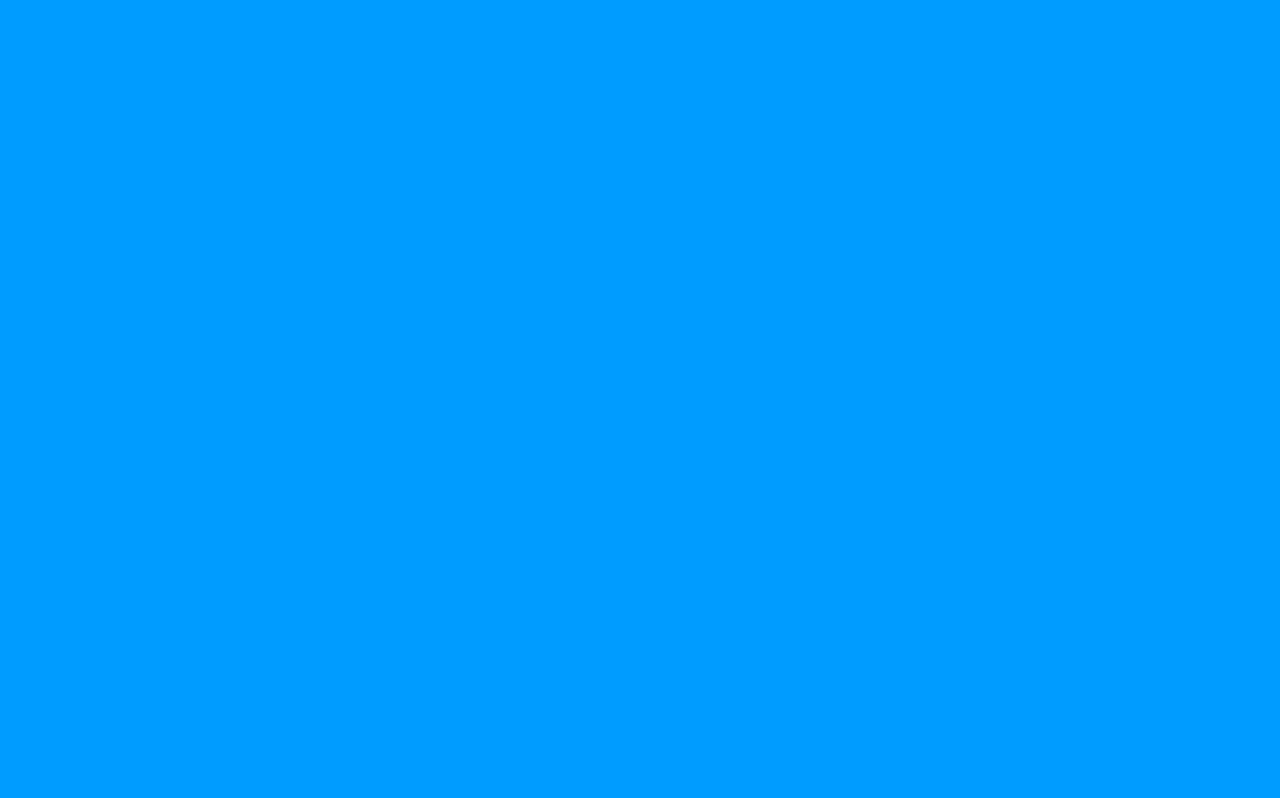
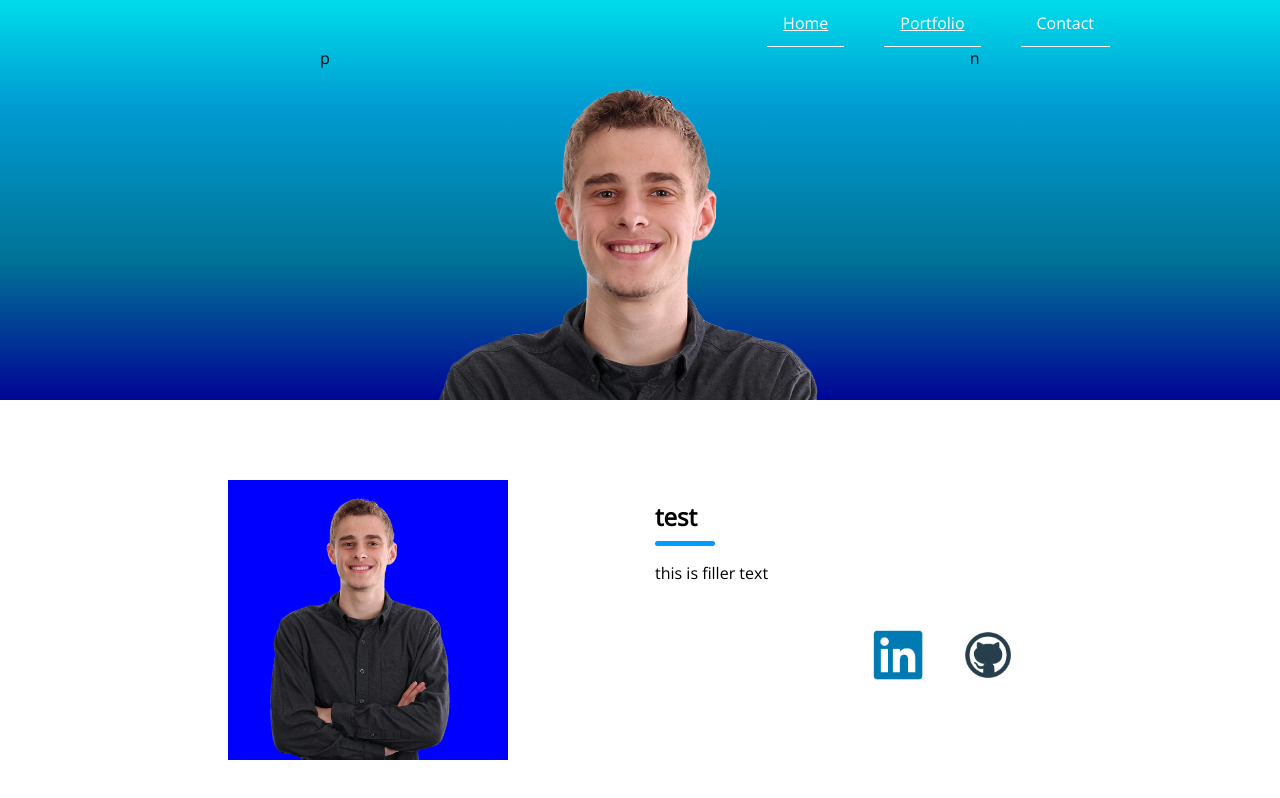
Before and after one commit to ColeBelfry/portfolio-app, a React (Create React App) app: page /Portfolio in a window 1280 px wide. Shown: the top 798 px of the page. Built offline with nearby package versions, Linux system fonts and the light colour scheme.

Commit message:
Started Portfolio Page

```diff
--- a/src/App.js
+++ b/src/App.js
@@ -17,7 +17,7 @@ function App() {
       <Routes>
         <Route path='/' element={<HomePage/>}></Route>
         <Route exact path='/Experience' component={ExperiencePage}></Route>
-        <Route exact path='/Portfolio' component={PortfolioPage}></Route>
+        <Route exact path='/Portfolio' element={<PortfolioPage/>}></Route>
         <Route exact path='/Skills' component={SkillsPage}></Route>
       </Routes>
     </BrowserRouter>
--- a/src/Pages/PortfolioPage.css
+++ b/src/Pages/PortfolioPage.css
@@ -0,0 +1,284 @@
+@import url('https://fonts.googleapis.com/css?family=Open+Sans&display=swap');
+
+body {
+    font-family: 'Open Sans';
+    background: #009cff;
+    height: 100%;
+    margin: 0;
+}
+
+.navbar {
+    /* box-shadow: 0px 0px 16px 0px rgba(0, 0, 0, 0.2);
+    border-bottom: 3px solid white; */
+    z-index: 1;
+}
+
+.navLinks {
+    display: flex;
+    justify-content: right;
+    margin: 0px 150px 0px 0px;
+}
+
+.navLinks a {
+    color: white;
+    padding: 12px 16px;
+    display: block;
+    border-bottom: 1px solid white;
+    margin: 0px 20px 0px 20px;
+}
+
+.navLinks a:hover {
+    color: black;
+    background-color: white;
+}
+
+.body-container {
+    display: flex;
+    flex-direction: column;
+    justify-content: center;
+}
+.portfolio-banner {
+    background: rgb(0,5,149);
+    background: linear-gradient(0deg, rgba(0,5,149,1) 0%, rgba(0,115,149,1) 35%, rgba(0,155,210,1) 73%, rgba(0,220,234,1) 100%);
+    /* background: rgb(218, 0, 80);
+    background: linear-gradient(0deg, rgba(218, 0, 80, 1) 0%, rgba(142, 43, 136, 1) 100%); */
+    height: 400px;
+    width: 100%;
+}
+
+.header-content {
+    display: flex;
+    flex-direction: row;
+    margin-top: 20px;
+}
+
+.header-text {
+    padding: 30px;
+    margin: 50px 50px 50px 100px;
+}
+
+#header-buttons {
+    display: block;
+    margin-top: 50px;
+    margin-left: auto;
+    margin-right: auto;
+    width: 50%;
+}
+.header-text a {
+    border: 2px solid #009cff;
+    color: white;
+    padding: 8px;
+    margin: 15px;
+}
+
+.header-text a:hover {
+    border: 2px solid white;
+    background-color: white;
+    color: black;
+    padding: 8px;
+    margin: 15px;
+}
+
+.slideshow-container {
+    display: flex;
+    margin-left: auto;
+    margin-right: auto;
+    width: 50%;
+}
+
+.slideshow-container img {
+    width: 100%;
+    height: auto;
+}
+.prev-btn {
+
+}
+.next-btn {
+
+}
+.image-container {
+    width: 0%;
+}
+.header-image {
+    height: 558px;
+    width: 558px;
+    margin-left: auto;
+    margin-right: auto;
+    margin-top: 0px;
+}
+
+.intro-container {
+    display: flex;
+    flex-direction: row;
+    width: auto;
+    height: auto;
+    padding: 80px 50px 50px 80px;
+    color: black;
+    background-color: rgba(255, 255, 255, 1);
+    /* border-radius: 11px 11px 10px 10px; */
+    overflow: hidden;
+}
+.intro-left {
+    display: flex;
+    flex-direction: column;
+    justify-content: center;
+    margin-left: auto;
+    margin-right: auto;
+    background-color: rgba(255, 255, 255, 1);
+}
+
+.info-blocks {
+    display: flex;
+    flex-direction: row;
+    margin: 50px 0px 0px 0px;
+}
+.info-block {
+    background-color: #2b3c51;
+    width: 100px;
+    text-align: center;
+    margin: 10px;
+    padding: 5px;
+}
+.info-block h4 {
+    color: #00bcd4;
+    margin: 15px;
+}
+.info-block p {
+    color: white;
+    font-size: 11px;
+}
+.header-text div{
+    color: white;
+}
+.intro-right {
+    display: flex;
+    flex-direction: column;
+    width: 50%;
+    background-color: rgba(255, 255, 255, 1);
+}
+.intro-right h2 {
+    margin-bottom: 0px;
+}
+.style-line {
+    height: 5px;
+    width: 60px;
+    background-color: #009cff;
+    margin-left: 0px;
+    border: none;
+    border-radius: 5px;
+}
+
+.contact-line {
+    display: flex;
+}
+
+.contact-line h4 {
+    margin: .5em 3em .5em 0em;
+}
+.contact-line p {
+    margin: .5em 3em .5em 1em;
+}
+
+.contact-links {
+    display: flex;
+    justify-content: center;
+    margin-top: 30px;
+}
+
+.services-container {
+    background-color: #252b33;
+    color: white;
+    padding: 50px;
+}
+.nav-container {
+    display: flex;
+    flex-direction: row;
+    flex-wrap: wrap;
+    margin: 30px 200px;
+    justify-content: center;
+}
+
+.skills-container {
+    background-color: #eaeaea;
+    color: black;
+    padding: 50px;
+}
+
+.stats-container {
+    display: flex;
+    flex-direction: row;
+    flex-wrap: wrap;
+    margin: 30px 30px;
+    justify-content: center;
+}
+
+
+.gradient-banner div{
+    text-align: center;
+    margin-top: 100px;
+    color: white;
+    font-size: 3rem;
+    font-weight: bold;
+    animation-name: flyIn;
+    animation-duration: 2s;
+}
+
+.utility-bar {
+    width: 100%;
+    border-bottom: 1px solid gray;
+    padding: 20px;
+}
+
+.search-bar {
+    font-size: 16px;
+    border: 1px solid gray;
+    border-radius: 10px;
+    padding: 5px 5px;
+}
+
+
+.nav-card {
+    width: 40%;
+    height: 120px;
+    background-color: #00bcd4;
+    margin: 15px 5px;
+    padding: 20px;
+    overflow: hidden;
+    box-shadow: 0 4px 8px 0 rgba(0, 0, 0, 0.2), 0 6px 20px 0 rgba(0, 0, 0, 0.19);
+}
+
+.nav-card:hover {
+    border: 1px solid white;
+}
+
+.nav-body {
+    width: 100%;
+    height: 100%;
+    padding: 5px;
+    background-color: rgba(255, 255, 255, 1);
+}
+
+.quiz-title {
+    font-size: 18px;
+    font-weight: bold;
+}
+
+.quiz-body p {
+    margin-top: 1px;
+}
+
+@keyframes flyIn {
+  0% {
+    transform: translate(0%, 120%);
+  }
+
+  80% {
+    transform: translate(0%, -15%);
+  }
+  90% {
+    transform: translate(0%, 5%);
+  }
+  100% {
+    transform: translate(0%, 0%);
+  }
+}
--- a/src/Pages/PortfolioPage.jsx
+++ b/src/Pages/PortfolioPage.jsx
@@ -1,52 +1,47 @@
-import './HomePage.css';
+import './PortfolioPage.css';
 
-import React, { Component } from 'react';
+import React, { Component, useState, useEffect } from 'react';
 import Header from '../Components/Header.jsx';
 import Footer from '../Components/Footer.jsx';
 import TextBlock from '../Components/TextBlock.jsx';
-import SkillBar from '../Components/SkillBar.jsx';
 
 function PortfolioPage(){
+    const [projects, setProjects] = useState([{image: "Square_Cole_Belfry.png", name: "test", description: "this is filler text"}]);
+    const [projectIndex, setProjectIndex] = useState(0);
+
+    const onClickForward = () => {
+        if(projects.length-1 > projectIndex) {
+            setProjectIndex(projectIndex + 1);
+        }
+    }
+
+    const onClickBack = () => {
+        if(projectIndex !== 0){
+            setProjectIndex(projectIndex - 1);
+        }
+    }
+
+    useEffect(() => {
+        // decode json file and populate projects list
+    });
     return (
         <>
-            <div className="banner">
+            <div className="portfolio-banner" style={{backgroundImage: projects[projectIndex].image}}>
                 <Header/>
-
+                <div className="slideshow-container">
+                    <div className="prev-btn">p</div>
+                    <img src={projects[projectIndex].image}/>
+                    <div className="next-btn">n</div>
+                </div>
             </div>
             <div className="body-container">
                 <div className="intro-container">
                     <div className="intro-left">
-                        <img src='profilephotoedit.png' style={{width: "180px", height: "180px", borderRadius: "50%", backgroundColor: "blue", marginLeft: "auto", marginRight: "auto"}}/>
+                        <img src={projects[projectIndex].image} style={{width: "280px", height: "280px", backgroundColor: "blue", marginLeft: "auto", marginRight: "auto"}}/>
                         {/* <div style="width:120px; height: 120px; border-radius:100px; background-color:blue; margin:20 20 20 100"></div> */}
-                        <div className="info-blocks">
-                            <div className="info-block">
-                                <h4>2023</h4>
-                                <p>College Graduate</p>
-                            </div>
-                            <div className="info-block">
-                                <h4>+1</h4>
-                                <p>Over a year of real world experience</p>
-                            </div>
-                            <div className="info-block">
-                                <h4>+5</h4>
-                                <p>Competent in over 5 languages</p>
-                            </div>
-                        </div>
                     </div>
                     <div className="intro-right">
-                        <TextBlock title="Introduction" body="Lorem ipsum dolor sit amet, consectetur adipiscing elit, sed do eiusmod tempor incididunt ut labore
-                            et dolore magna aliqua. Ut enim ad minim veniam, quis nostrud exercitation ullamco laboris nisi ut
-                            aliquip ex ea commodo consequat. Duis aute irure dolor in reprehenderit in voluptate velit esse
-                            cillum dolore eu fugiat nulla pariatur. Excepteur sint occaecat cupidatat non proident, sunt in
-                            culpa qui officia deserunt mollit anim id est laborum."/>
-                        <div className='contact-line'>
-                            <h4>Phone: </h4>
-                            <p>+1 (801)-940-4718</p>
-                        </div>
-                        <div className='contact-line'>
-                            <h4>Email: </h4>
-                            <p>belfrycole@gmail.com</p>
-                        </div>
+                        <TextBlock title={projects[projectIndex].name} body={projects[projectIndex].description}/>
                         <div className="contact-links">
                             <a href='https://www.linkedin.com/in/cole-belfry-2812221b9/'>
                                 <img src='Linkedin-logo.png' style={{width: "50px", height: "50px", marginLeft:"20px", marginRight:"20px"}}/>
@@ -57,48 +52,6 @@ function PortfolioPage(){
                         </div>
                     </div>
                 </div>
-                <div className='skills-container'>
-                    <TextBlock title="Skills" body="Lorem ipsum dolor sit amet, consectetur adipiscing elit, sed do eiusmod tempor incididunt ut labore
-                        et dolore magna aliqua. Ut enim ad minim veniam, quis nostrud exercitation ullamco laboris nisi ut
-                        aliquip ex ea commodo consequat. Duis aute irure dolor in reprehenderit in voluptate velit esse
-                        cillum dolore eu fugiat nulla pariatur. Excepteur sint occaecat cupidatat non proident, sunt in
-                        culpa qui officia deserunt mollit anim id est laborum."/>
-                    <div className="stats-container">
-                        <SkillBar title="HTML" percent="10%" level="advanced"/>
-                        <SkillBar title="HTML" percent="10%" level="advanced"/>
-                        <SkillBar title="HTML" percent="10%" level="advanced"/>
-                        <SkillBar title="HTML" percent="10%" level="advanced"/>
-                        <SkillBar title="HTML" percent="10%" level="advanced"/>
-                        <SkillBar title="HTML" percent="10%" level="advanced"/>
-                    </div>
-                </div>
-                <div className='services-container'>
-                    <TextBlock title="Services" body="Lorem ipsum dolor sit amet, consectetur adipiscing elit, sed do eiusmod tempor incididunt ut labore
-                        et dolore magna aliqua. Ut enim ad minim veniam, quis nostrud exercitation ullamco laboris nisi ut
-                        aliquip ex ea commodo consequat. Duis aute irure dolor in reprehenderit in voluptate velit esse
-                        cillum dolore eu fugiat nulla pariatur. Excepteur sint occaecat cupidatat non proident, sunt in
-                        culpa qui officia deserunt mollit anim id est laborum."/>
-                    <div className="nav-container">
-                        <a className="nav-card">
-                            <div className="quiz-title">Aplication and Web Development</div>
-                            <p>Description</p>
-                        </a>
-                        <a className="nav-card">
-                            <div className="quiz-title">Databases</div>
-                            <p>Description</p>
-                        </a>
-                        <a className="nav-card">
-                            <div className="quiz-title">Microservices</div>
-                            <p>Description</p>
-                        </a>
-                        <a className="nav-card">
-                            <div className="quiz-title">Virtualization</div>
-                            <p>Description</p>
-                        </a>
-                    </div>
-                </div>
-
-
             </div>
             <Footer/>
         </>
```
Also changed, not shown: src/Components/SlideShow.jsx (added, +14 -0 lines), src/Pages/HomeStyle.css (deleted).
